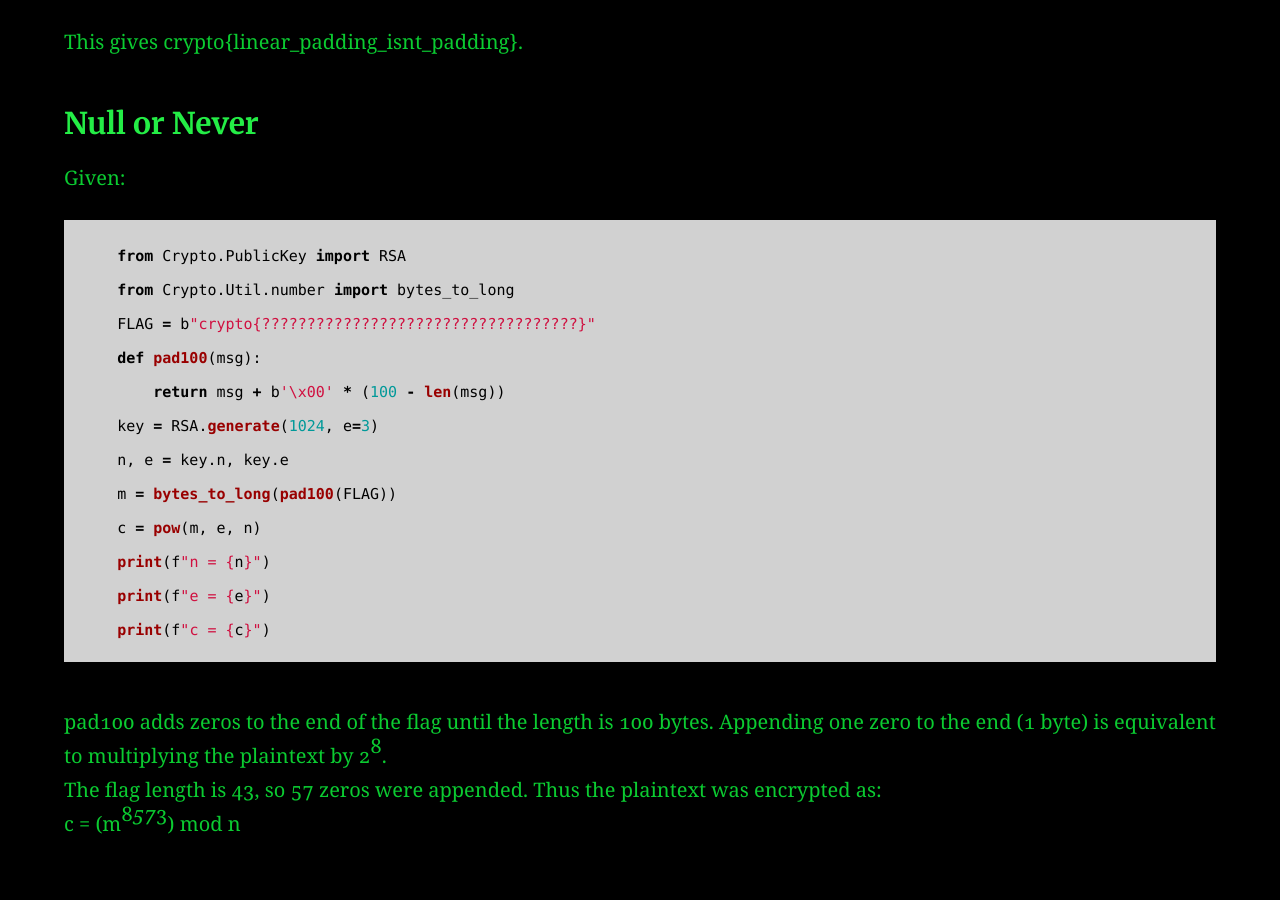
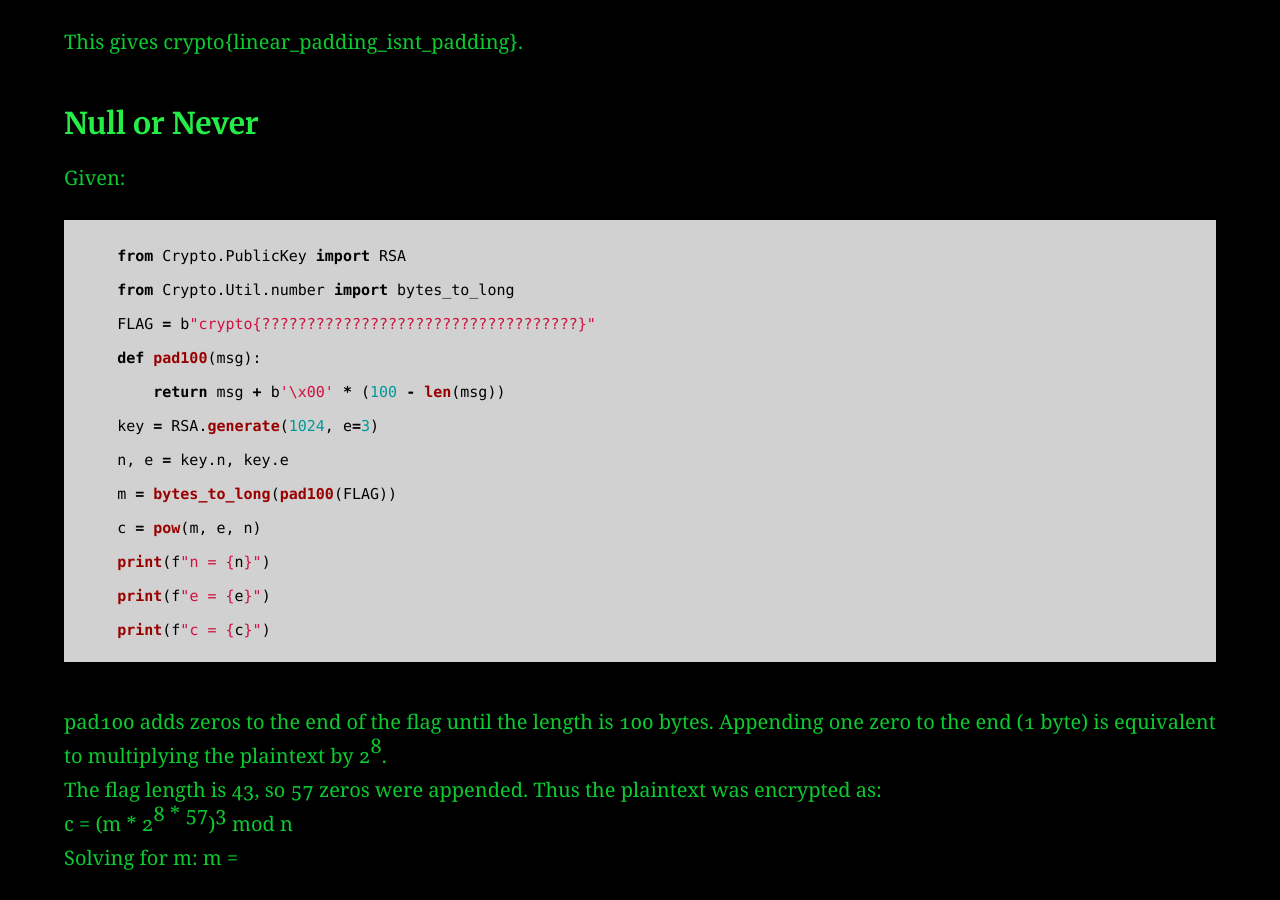
Before and after one commit to AC01010/Connor-McCartney.github.io, a Jekyll site: the page built from _posts/2010-01-12-CryptohackRSAPadding.md, in a window 1280 px wide and 900 px high, scrolled down 3214 px. Built offline with Jekyll 4.4.1, drawn with Linux system fonts in a browser that asks for light colours; before the commit the page ends 4080 px from its top, so only the background shows below that.

Commit message:
Update 2010-01-12-CryptohackRSAPadding.md

````diff
--- a/_posts/2010-01-12-CryptohackRSAPadding.md
+++ b/_posts/2010-01-12-CryptohackRSAPadding.md
@@ -119,4 +119,6 @@ Given: <br>
 ```
 pad100 adds zeros to the end of the flag until the length is 100 bytes. Appending one zero to the end (1 byte) is equivalent to multiplying the plaintext by 2<sup>8</sup>. <br>
 The flag length is 43, so 57 zeros were appended. Thus the plaintext was encrypted as: <br>
-c = (m<sup>8*57*3</sup>) mod n
+c = (m * 2<sup>8 * 57</sup>)<sup>3</sup> mod n <br>
+Solving for m:
+m =
````
